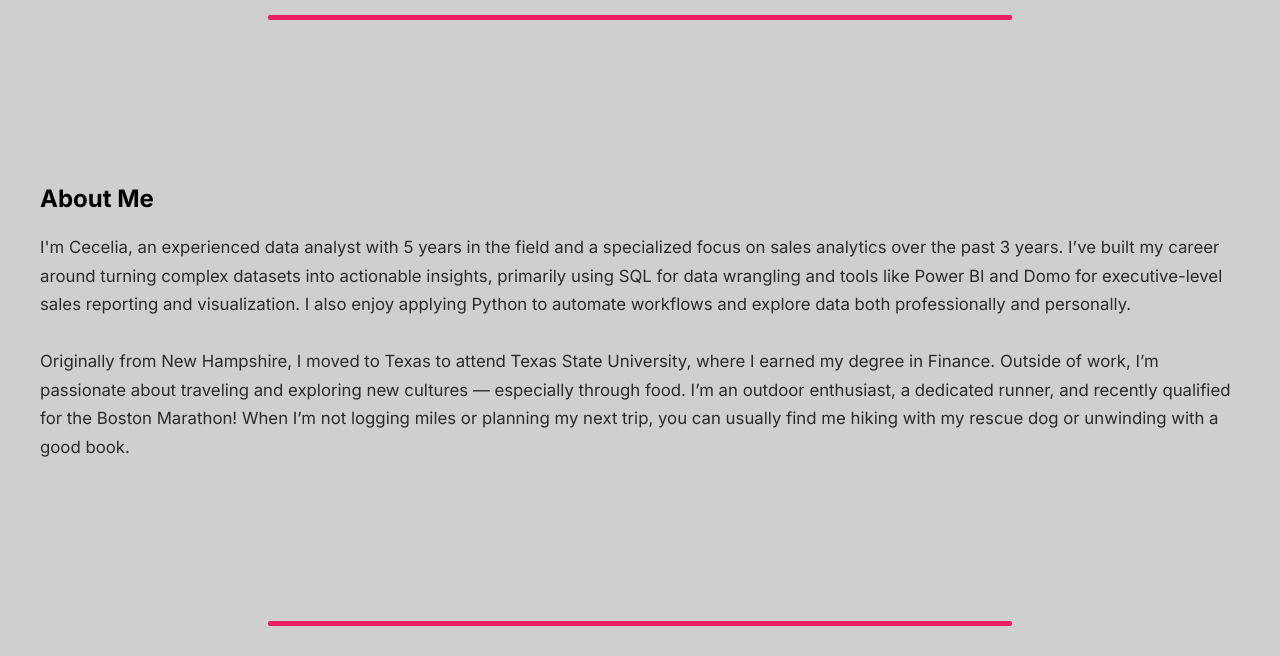
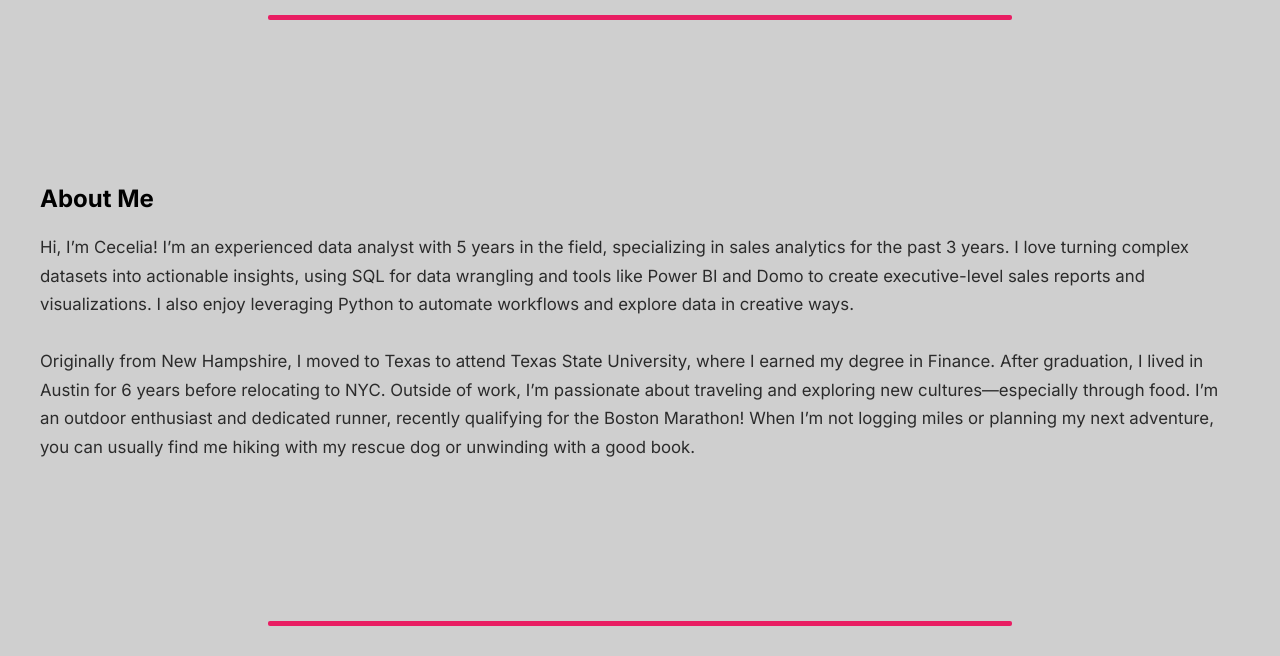
Before and after one commit to ccsciuto/portfolio, a Flask app: page / in a window 1280 px wide. Shown: the part 334-990 px from the top of the page. Run offline with Flask 3, Linux system fonts and the light colour scheme.

Commit message:
Update About Me section with polished text

```diff
--- a/templates/index.html
+++ b/templates/index.html
@@ -30,9 +30,11 @@
     <hr class="section-divider">
     <section id="about">
         <h2>About Me</h2>
-        <p>I'm Cecelia, an experienced data analyst with 5 years in the field and a specialized focus on sales analytics over the past 3 years. I’ve built my career around turning complex datasets into actionable insights, primarily using SQL for data wrangling and tools like Power BI and Domo for executive-level sales reporting and visualization. I also enjoy applying Python to automate workflows and explore data both professionally and personally.<br>
-<br>
-Originally from New Hampshire, I moved to Texas to attend Texas State University, where I earned my degree in Finance. Outside of work, I’m passionate about traveling and exploring new cultures — especially through food. I’m an outdoor enthusiast, a dedicated runner, and recently qualified for the Boston Marathon! When I’m not logging miles or planning my next trip, you can usually find me hiking with my rescue dog or unwinding with a good book.</p>
+<p>
+Hi, I’m Cecelia! I’m an experienced data analyst with 5 years in the field, specializing in sales analytics for the past 3 years. I love turning complex datasets into actionable insights, using SQL for data wrangling and tools like Power BI and Domo to create executive-level sales reports and visualizations. I also enjoy leveraging Python to automate workflows and explore data in creative ways.
+<br><br>
+Originally from New Hampshire, I moved to Texas to attend Texas State University, where I earned my degree in Finance. After graduation, I lived in Austin for 6 years before relocating to NYC. Outside of work, I’m passionate about traveling and exploring new cultures—especially through food. I’m an outdoor enthusiast and dedicated runner, recently qualifying for the Boston Marathon! When I’m not logging miles or planning my next adventure, you can usually find me hiking with my rescue dog or unwinding with a good book.
+</p>
     </section>
     <hr class="section-divider">
     <section id="projects">
```
